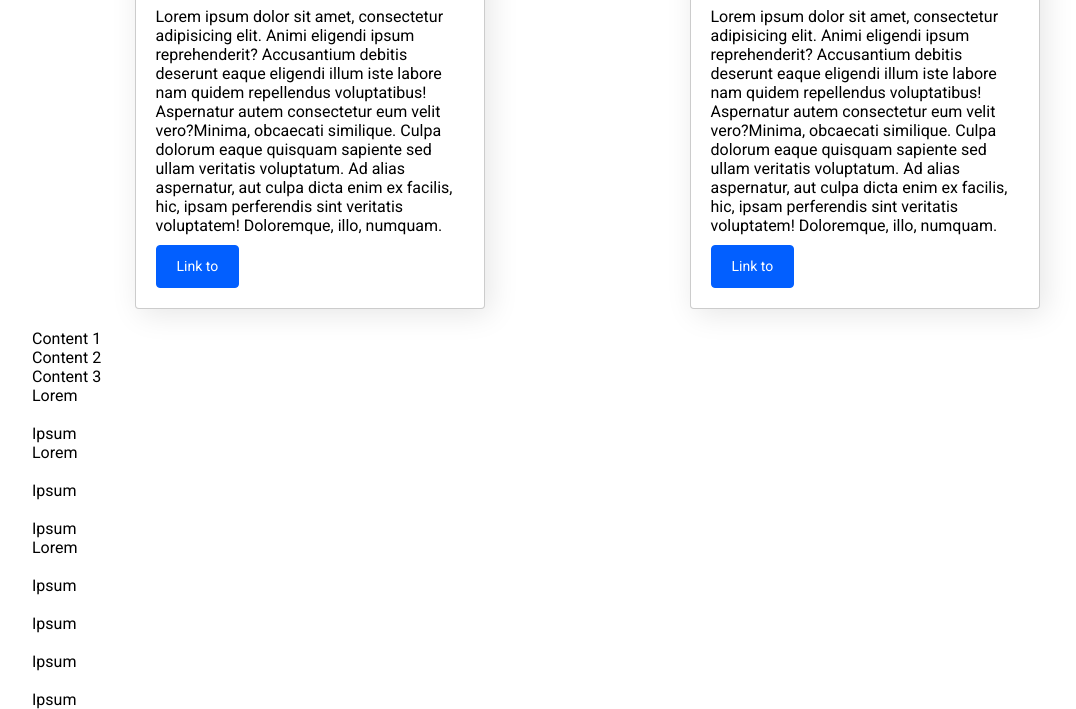
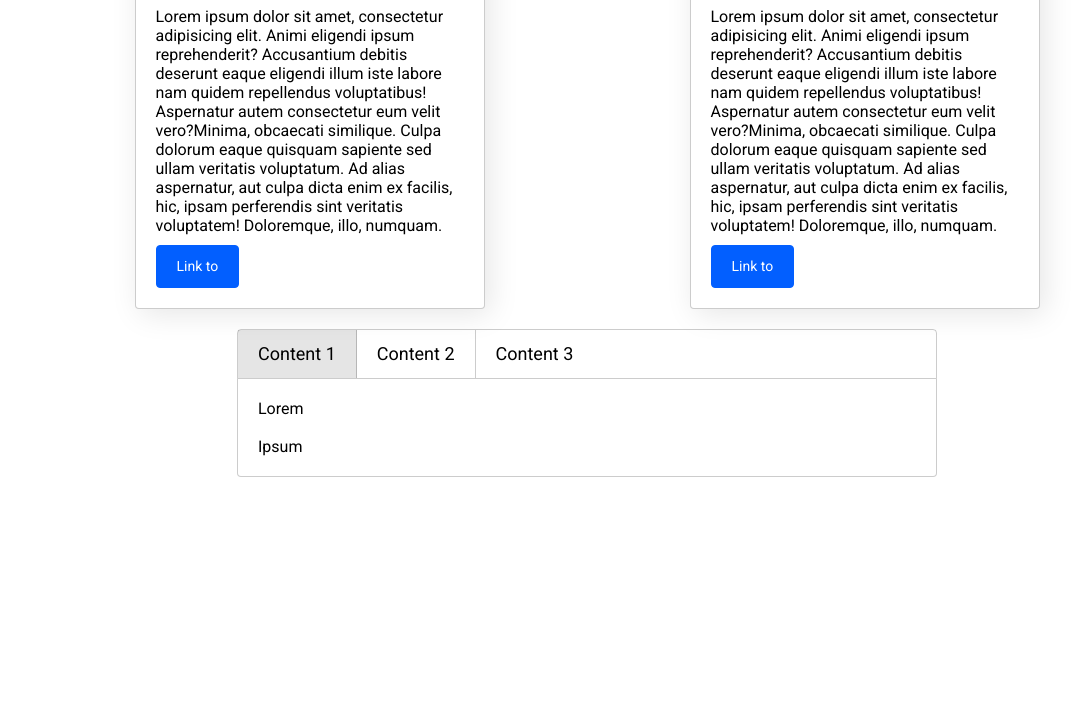
Before and after one commit to Isterya/arasaka-ui, a website built with Vite: page src/index.html in a window 1280 px wide. Shown: the part 439-1148 px from the top of the page, without its empty margins (53-1129 px from the left). After the commit the page ends 916 px from the top, so only its background shows below. Built offline with nearby package versions, Linux system fonts and the light colour scheme.

Commit message:
style(tab): add tabs styles

```diff
--- /dev/null
+++ b/src/sass/components/tab.scss
@@ -0,0 +1,39 @@
+.tab {
+  max-width: 700px;
+
+  &-panel {
+    display: flex;
+    width: 100%;
+    min-height: 50px;
+    border: 1px solid rgba(0,0,0,0.2);
+    border-radius: 4px 4px 0 0;
+  }
+
+  &-item {
+    font-size: 18px;
+    line-height: 27px;
+    padding: 10px 20px;
+    border-right: 1px solid rgba(0, 0, 0, .2);
+    cursor: pointer;
+
+    &:last-child {
+      border-right: none;
+    }
+
+    &--active {
+      background-color: rgba(0, 0, 0, .1);
+    }
+  }
+
+  &-content {
+    display: none;
+    padding: 20px;
+    border: 1px solid rgba(0, 0, 0, .2);
+    border-top: none;
+    border-radius: 0 0 4px 4px;
+
+    &--active {
+      display: block;
+    }
+  }
+}
--- a/src/sass/components/ui.scss
+++ b/src/sass/components/ui.scss
@@ -2,3 +2,4 @@
 @import './dropdown.scss';
 @import './card.scss';
 @import './modal.scss';
+@import './tab.scss';
```
Also changed, not shown: src/index.html (+1 -0 lines).
